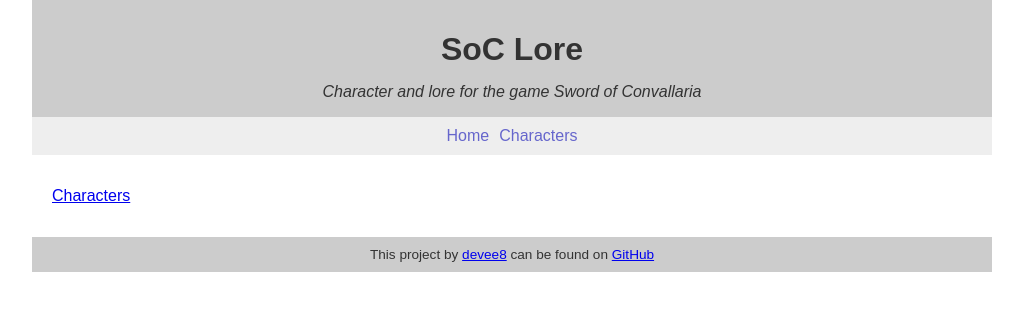
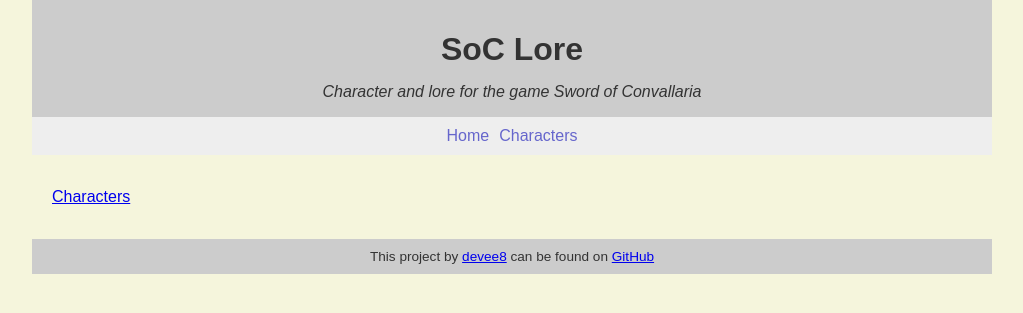
Before and after one commit to devee8/soc-lore, a Jekyll site: the page built from index.md, in a window 1280 px wide. Shown: the top 313 px of the page, without its empty margins (128-1151 px from the left). Built offline with Jekyll 4.4.1, drawn with Linux system fonts in a browser that asks for light colours; our own code applies the rules of GitHub Pages for plain Markdown files.

Commit message:
formatting

```diff
--- a/assets/css/style.scss
+++ b/assets/css/style.scss
@@ -9,6 +9,7 @@
 
 body {
     font-family: Arial, sans-serif;
+    background-color: #f5f5dc;
 }
 
 h1{
@@ -24,7 +25,7 @@ h2{
 p {
     padding-top: 10px;
     padding-bottom: 10px;
-    line-height: 1.4em;
+    line-height: 1.5em;
 }
 
 .tagline {
```
